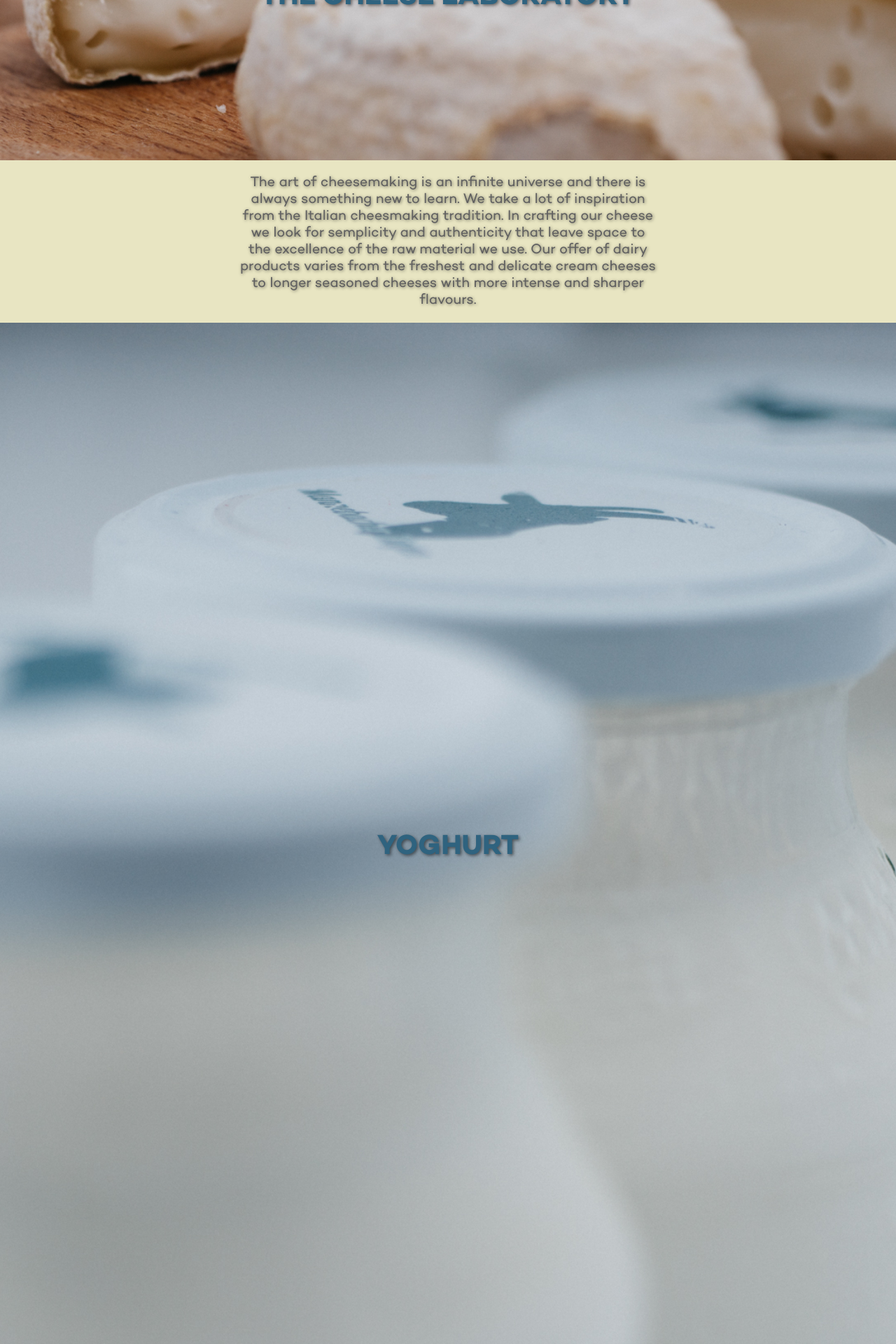
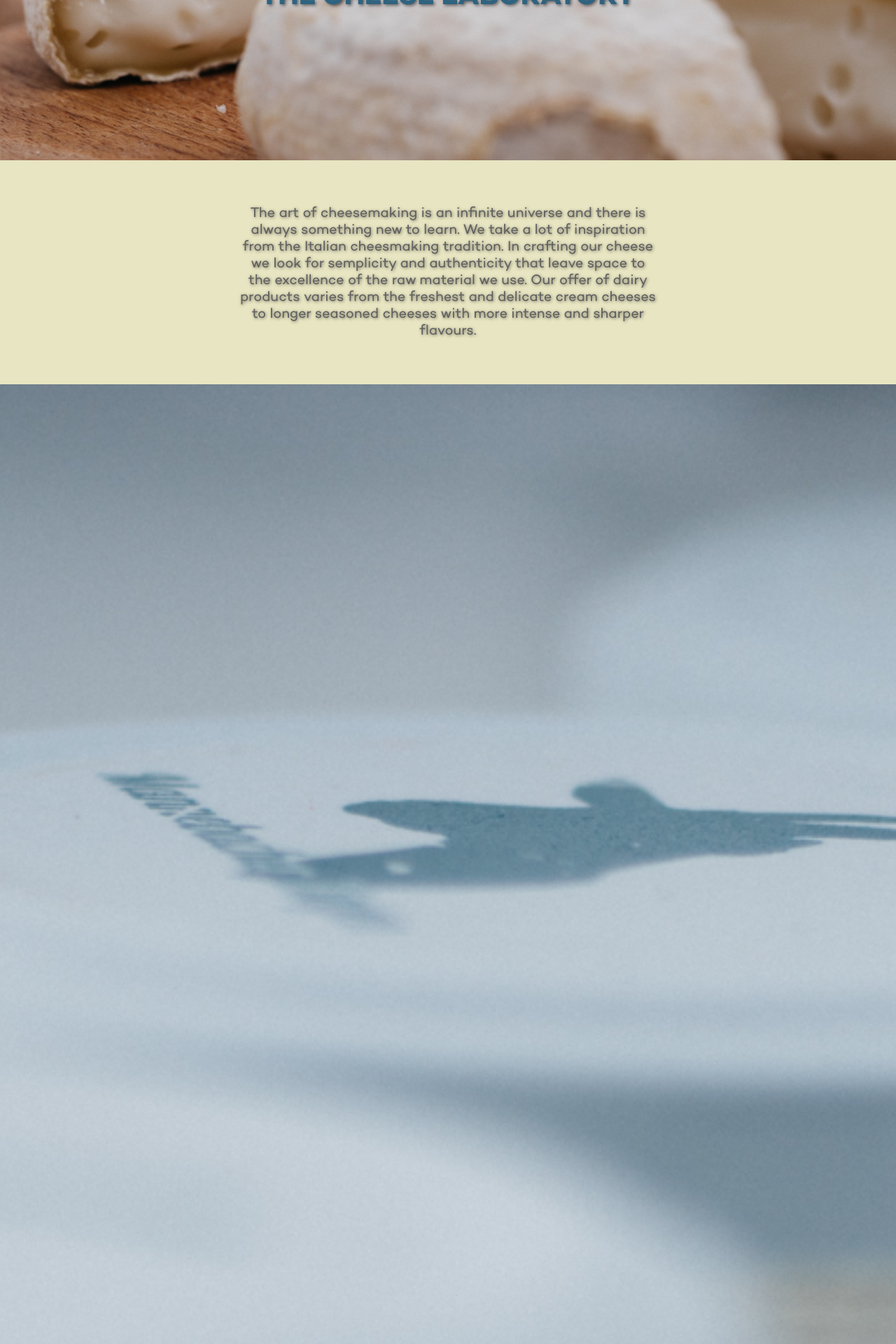
Before and after one commit to matteocarpi/mannebacherk-se, a Jekyll site: the page built from pages/cheese-lab.md, in a window 1280 px wide. Shown: the part 426-2346 px from the top of the page at 70% size. Built offline with Jekyll 4.4.1, drawn with Linux system fonts in a browser that asks for light colours; nearby versions of some CDN libraries; some of the changed text lies outside the part shown.

Commit message:
styling cheese

```diff
--- a/_layouts/cheese-lab.html
+++ b/_layouts/cheese-lab.html
@@ -4,12 +4,6 @@
 {% for item in page.products %}
 <div class="product-slide" style="background: url({{ item.image }})">
   <h1 class="blue">{{ item.name }}</h1>
-</div>
-
-<div class="product-gallery">
-  {% for item in item.gallery %}
-  <img class="product-image" src="{{ item }}" alt="">
-  {% endfor %}
 </div>
 
 <div class="product-details">
@@ -28,4 +22,10 @@
     <p>{{ item.description }}</p>
   </div>
 </div>
+
+<div class="product-gallery">
+  {% for item in item.gallery %}
+  <img class="product-image" src="{{ item }}" alt="">
+  {% endfor %}
+</div>
 {% endfor %}
--- a/_sass/cheese.scss
+++ b/_sass/cheese.scss
@@ -1,6 +1,6 @@
 div.product-slide {
   width: 100%;
-  min-height: 30%;
+  min-height: 70%;
   display: flex;
   flex-direction: column;
   justify-content: center;
@@ -8,7 +8,10 @@
   background-size: cover !important;
 }
 .product-details {
-    padding: 0 1rem;
+  margin-top: 5rem;
+  display: flex;
+  justify-content: space-between;
+  min-width: 70%;
 }
 li.ingredient {
   color: $grey;
@@ -16,6 +19,7 @@
   line-height: 2;
 }
 .product-gallery {
+  margin: 2rem 0;
   display: flex;
   justify-content: space-around;
   flex-wrap: wrap;
@@ -25,5 +29,7 @@
   height: 300px;
   object-fit: cover;
   object-position: center;
-  margin: 1rem 0;
+  margin: 1rem;
+  border: solid 15px $red;
+  box-shadow: 2px 2px 5px rgba(0, 0, 0, 0.2);
 }
--- a/_sass/universal.scss
+++ b/_sass/universal.scss
@@ -66,6 +66,7 @@
 }
 .intro {
   p {
+    margin: 4rem 0;
     font-family: Campton-Book;
     font-size: 20px;
     text-align: center;
--- a/pages/cheese-lab.md
+++ b/pages/cheese-lab.md
@@ -8,6 +8,7 @@
   - name: Yoghurt
     image: "/assets/img/products/youghurt-main.jpg"
     gallery:
+      - "/assets/img/products/youghurt-main.jpg"
     ingredients:
       - Goats Milk
       - Lactic Ferments
```
